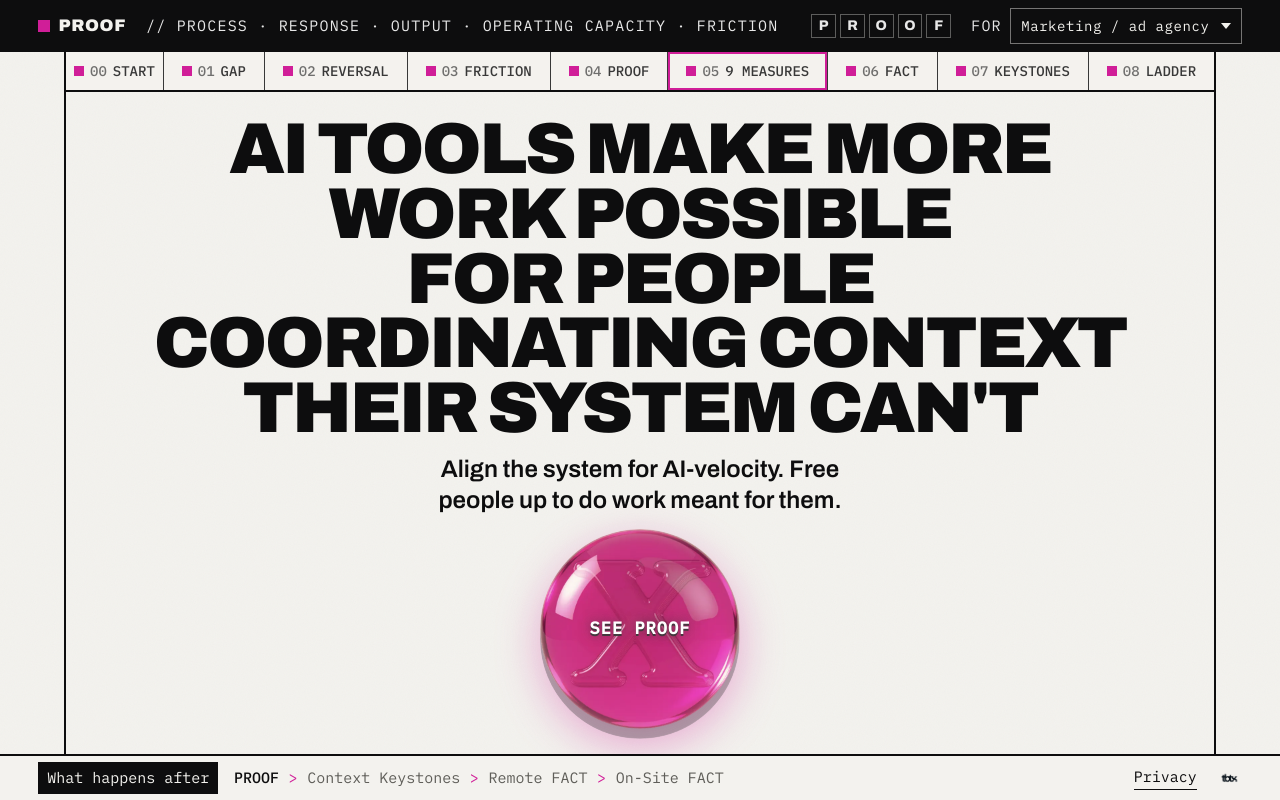
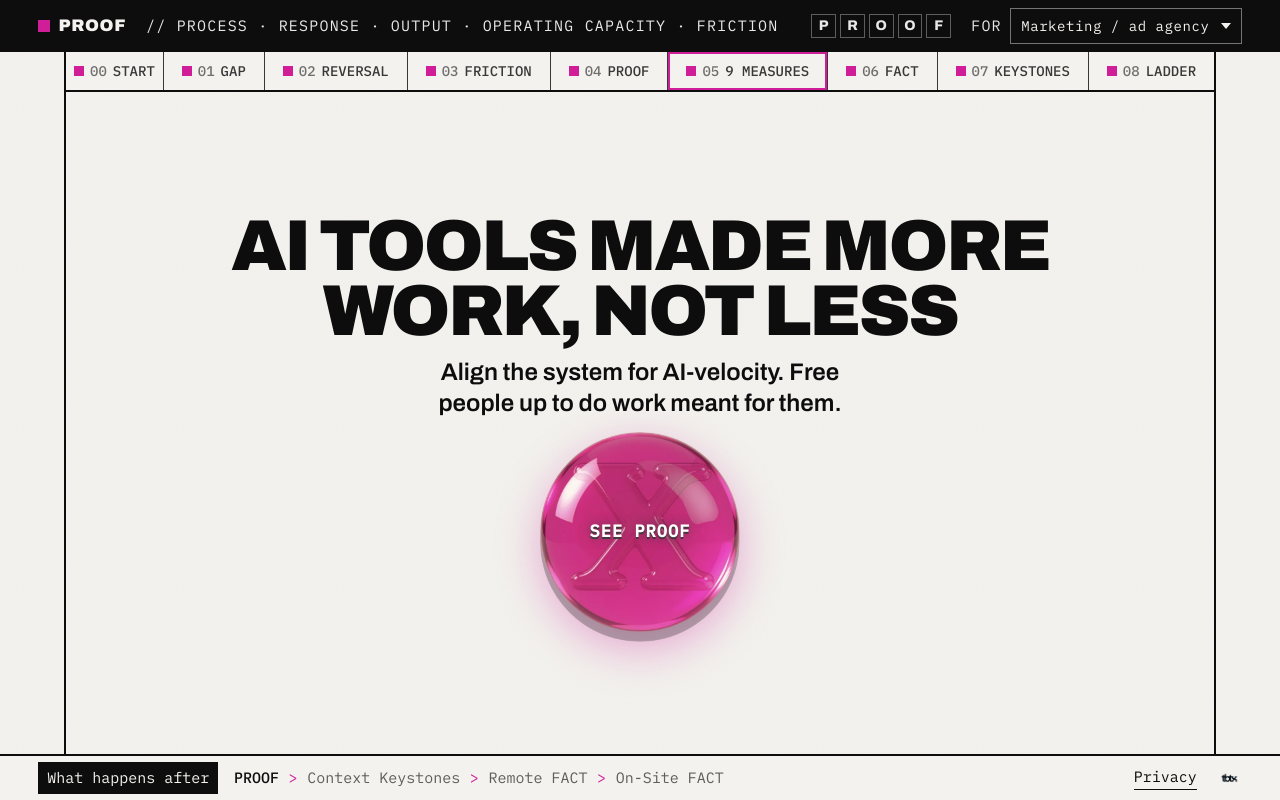
Before and after one commit to erikhinla/flow-visualizer-telemetry, a Next.js app: page / in a window 1280 px wide. Built offline with nearby package versions, Linux system fonts and the light colour scheme; a web font is replaced by a local one.

Commit message:
feat: update headline to target design 'AI TOOLS MADE MORE WORK, NOT LESS'

```diff
--- a/src/components/ProofFlow.tsx
+++ b/src/components/ProofFlow.tsx
@@ -222,8 +222,7 @@ export function ProofFlow({ startAt = 'intro' }: { startAt?: Stage }) {
             <nav className="tbx-anchors" data-page="proof" />
             <div className="px-intro-copy">
               <h1 id="px-title" className="px-display px-display--long">
-                <span>AI TOOLS MAKE MORE WORK POSSIBLE</span>
-                <span className="px-fog">for people coordinating context their system can't</span>
+                <span>AI TOOLS MADE MORE WORK, NOT LESS</span>
                 {audience.headQuestion ? <span className="px-red px-display-q">{audience.headQuestion}</span> : null}
               </h1>
               <p className="px-lede px-lede--intro"><span>Align the system for AI-velocity.</span> <span>Free people up to do work meant for them.</span></p>
```
